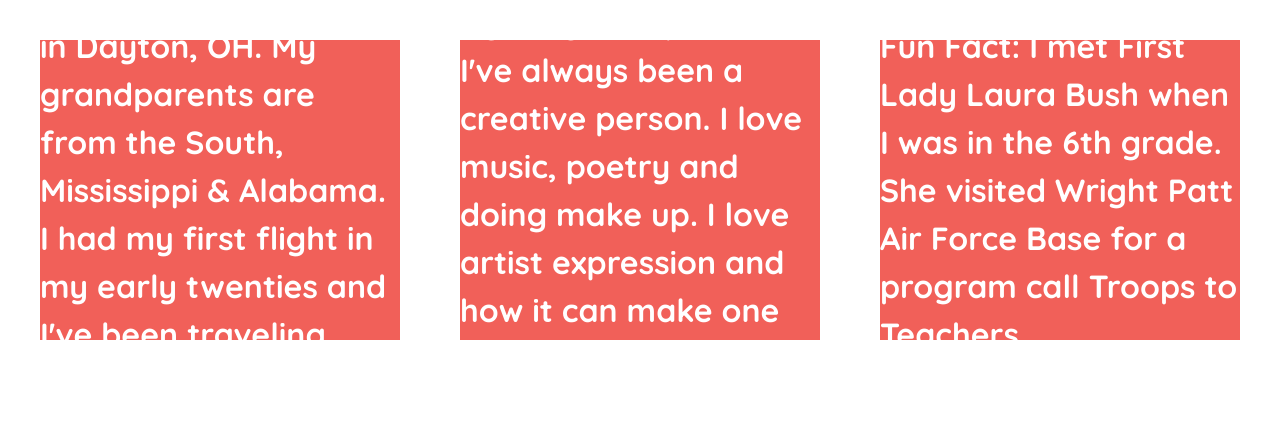
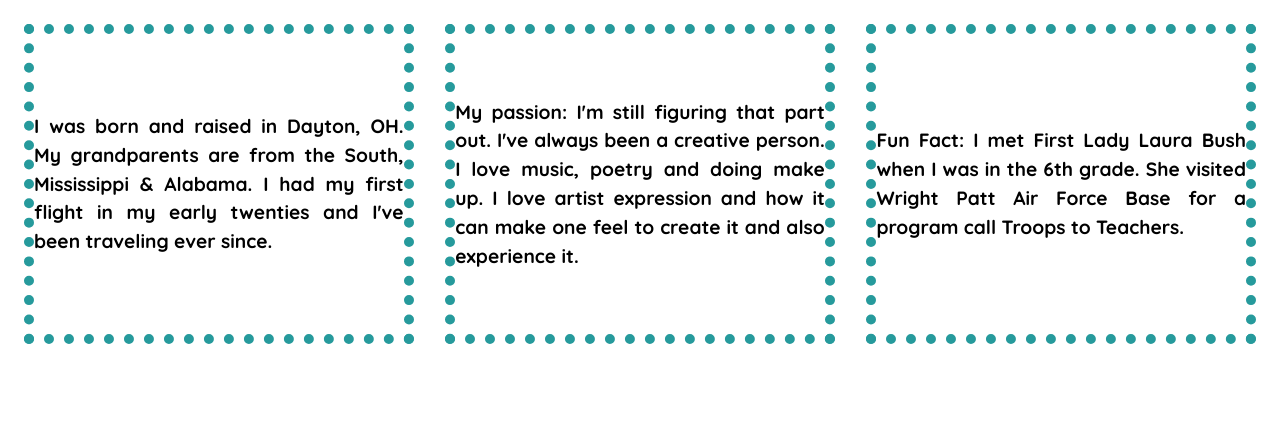
Before and after one commit to Shanae-B/Divs-Flexbox-Starter, a plain HTML site: page index.html in a window 1280 px wide. Drawn offline with nearby package versions, Linux system fonts and the light colour scheme.

Commit message:
Changed div background color & text color

```diff
--- a/css/main.css
+++ b/css/main.css
@@ -104,8 +104,9 @@ html {
 body {
     font-family: 'Quicksand', sans-serif;
     padding: 2em;
-    font-size: 1.25em;
+    font-size: 0.75em;
     height: 100%;
+    text-align: justify;
 }
 
 .wrapper {
@@ -119,15 +120,16 @@ body {
 .div-2,
 .div-3 {
     /*give the divs a width of 30%, add display:flex, set justify-content and align-items to center*/
-    color: #fff;
+    color: #000000;
     line-height: 1.5em;
     font-size: 1.6em;
-    background-color: #f16059;
+    background-color: #ffffff;
     height: 300px;
     display: flex;
     width: 30%;
     justify-content: center;
     align-items: center;
+    border: 10px dotted rgb(38, 154, 156);
 }
 
 
```
